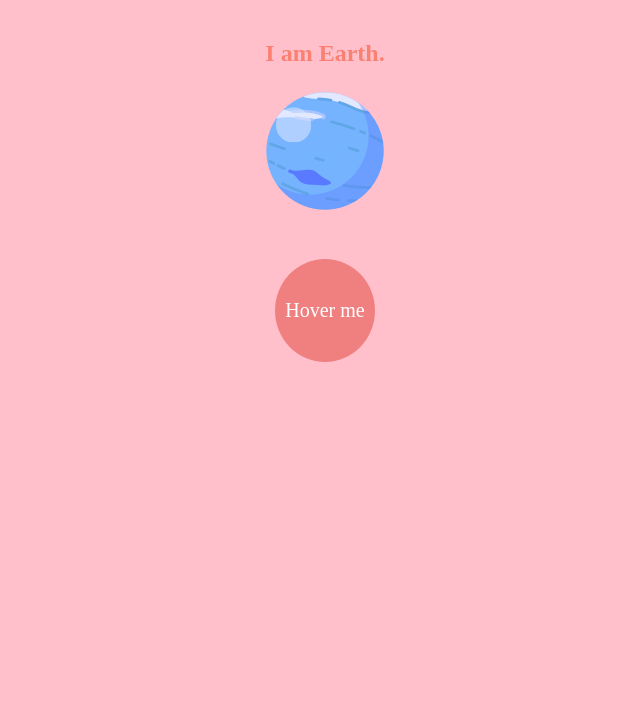
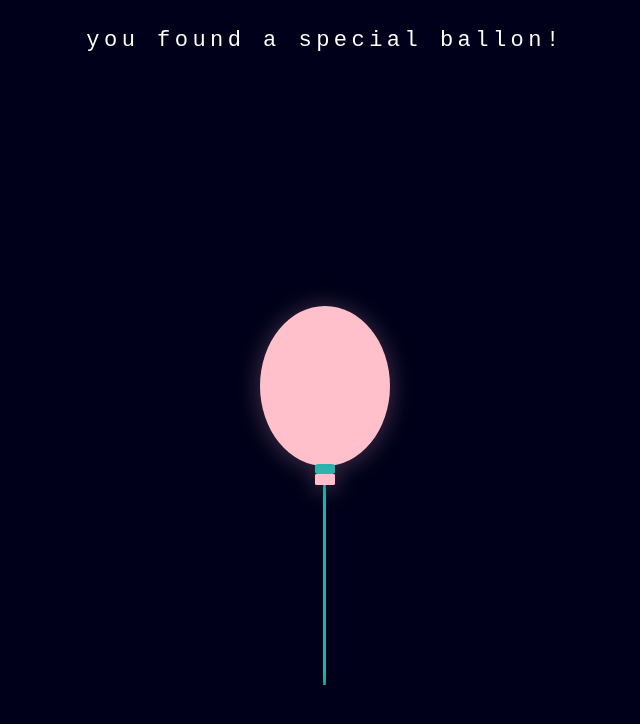
Before and after one commit to yechubot/css-animation, a plain HTML site: page index.html in a window 1280 px wide. Shown: the whole page, without its empty margins (315-955 px from the left). Drawn offline with Linux system fonts and the light colour scheme.

Commit message:
ballon animation

```diff
--- /dev/null
+++ b/app.js
@@ -0,0 +1,6 @@
+let text = document.getElementsByClassName('text');
+//className returns array
+for(let i =0; i<text.length; i++){
+    let topText = text[i].innerText;
+    console.log(topText);
+}
--- a/index.html
+++ b/index.html
@@ -4,18 +4,22 @@
 <head>
     <meta charset="UTF-8">
     <meta name="viewport" content="width=device-width, initial-scale=1.0">
-    <title>css-animation!</title>
+    <title>sky!</title>
     <link rel="stylesheet" href="style.css">
 </head>
 
 <body>
+    <div class="text">you found a special ballon! </div>
     <div class="wrapper">
-        <h2>I am Earth.</h2>
-        <div class="earth"><img src="img/blue2.png" alt="earth" />
+        <div class="ballon">
+            <ul>
+                <li class="ribbon"></li>
+                <li class="bottom"></li>
+                <li class="rope"></li>
+            </ul>
         </div>
-        <div class="text"><div class="innertext">Hover me</div></div>
     </div>
-
+    </div>
 </body>
-
+<script src="app.js"></script>
 </html>
--- a/style.css
+++ b/style.css
@@ -1,41 +1,73 @@
 body{
-    background-color: pink;
+    background-color: rgb(0, 0, 26);
 }
-
-h2{
-    color:salmon;
+.text{
+    color:white;
+    font-size: 1.7em;
+    font-family: monospace;
+    letter-spacing: 0.2em;
+    text-align: center;
+    padding-top:20px;
 }
 .wrapper{
     text-align: center;
-    margin-top: 40px;
-}
-.earth{
-    display: inline-block;
-    transition: 1s ease;
-}
-.earth:hover{
-    transform: rotateZ(360deg);
-    cursor: pointer;
-}
-.text{
-    margin: 40px auto;
-    padding:40px 0;
-    font-size:20px;
-    color:white;
-    width:100px;
-    border-radius: 50%;
-    background-color: lightcoral;
-    transition:
-    background 0.5s ease-out,
-    color 1s ease,
-    transform 0.4s ease;
-    border-radius: 0.4s ease;
+    margin-top: 20%;
 
 }
-.text:hover {
-    background-color: lightblue;
-    color:palevioletred;
-    cursor: pointer;
-    border-radius: 0;
-    transform: rotateZ(45deg);
+@keyframes flash{
+    0%,100%{
+        background:pink;
+        box-shadow: 0px 2px 20px 4px rgba(255, 192, 203, 0.822);
+    }50%{
+        background:pink;
+        box-shadow: 0px 2px 20px 4px rgba(255, 192, 203, 0.2);
+    }
 }
+.ballon{
+    position: relative;
+    text-align: center;
+    display: inline-block;
+    background-color:pink;
+    width:130px;
+    height: 160px;
+    border-radius: 50%;
+    animation: flash 2s linear both infinite;
+    transition: transform 1s ease;
+}
+.ballon:hover{
+    transform: translateY(-40px);
+}
+ul li{
+    list-style:none;
+    position: relative;
+}
+ul .ribbon{
+ display: block;
+ width:20px;
+ height:10px;
+ top:142px;
+ border-radius: 20%;
+ left:15px;
+ background-color: lightseagreen;
+}
+
+ul .bottom{
+    display: block;
+    width:20px;
+    height:11px;
+    top:142px;
+    border-radius: 10%;
+    left:15px;
+    background-color: pink;
+    animation: flash 2s linear both infinite;
+}
+
+ul .rope{
+    display: block;
+    width:3px;
+    height:200px;
+    top:142px;
+    border-radius: 10%;
+    left:22.5px;
+    background-color: lightseagreen;
+}
```
Also changed, not shown: img/blue2.png (deleted).
